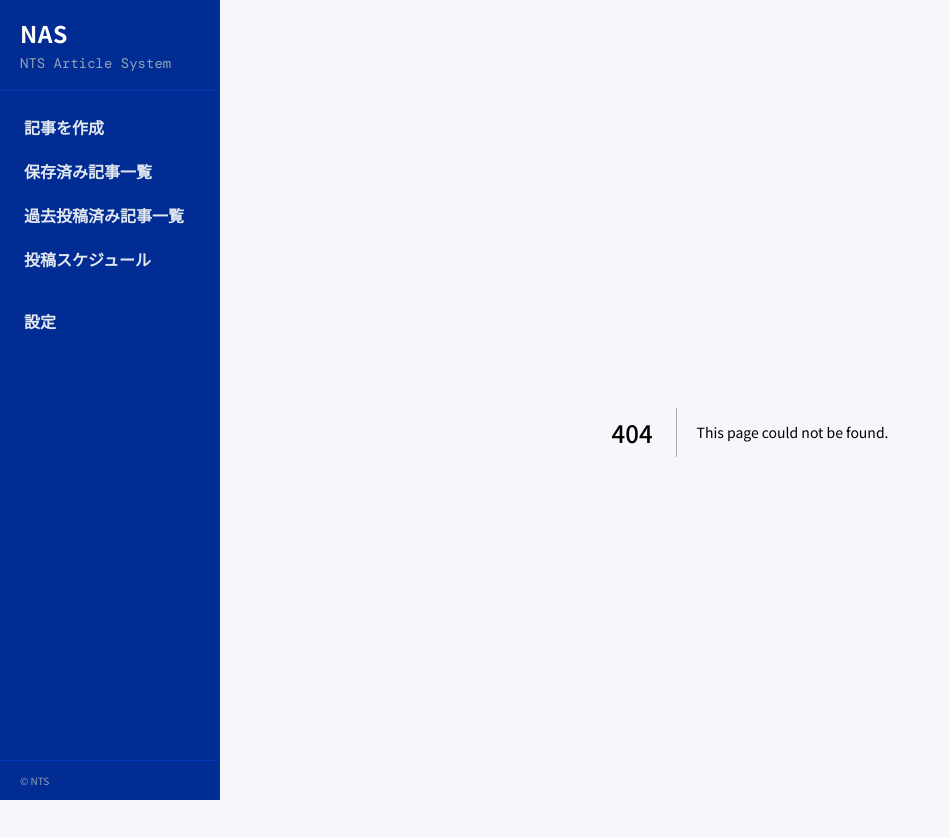
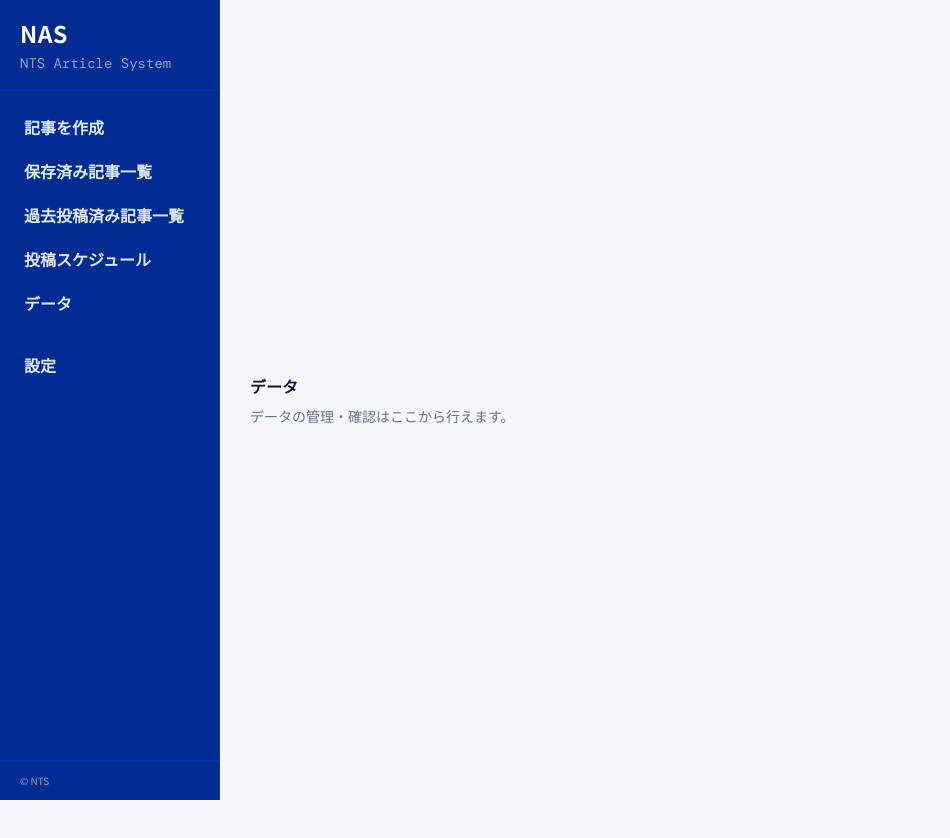
Before and after one commit to Taka6116/NAS, a Next.js app: page /data in a window 1280 px wide. Before the commit this address had no page. Shown: the top 838 px of the page, without its empty margins (0-950 px from the left). After the commit the page ends 800 px from the top, so only its background shows below. Built offline with nearby package versions, Linux system fonts and the light colour scheme.

Commit message:
サイドバーに「データ」を追加（投稿スケジュールと設定の間）、/data ページを新規作成
Made-with: Cursor

```diff
--- /dev/null
+++ b/app/data/page.tsx
@@ -0,0 +1,10 @@
+'use client'
+
+export default function DataPage() {
+  return (
+    <div className="w-full py-8">
+      <h1 className="text-2xl font-bold text-[#1A1A2E] mb-2">データ</h1>
+      <p className="text-sm text-[#64748B]">データの管理・確認はここから行えます。</p>
+    </div>
+  )
+}
--- a/app/layout.tsx
+++ b/app/layout.tsx
@@ -67,6 +67,12 @@ export default function RootLayout({
                   >
                     投稿スケジュール
                   </Link>
+                  <Link
+                    href="/data"
+                    className="flex items-center px-3 py-2.5 rounded-lg text-[16px] font-semibold text-[#E2E8F0] hover:text-white hover:bg-[#0039b3] transition-all"
+                  >
+                    データ
+                  </Link>
                 </div>
               </div>
 
```
